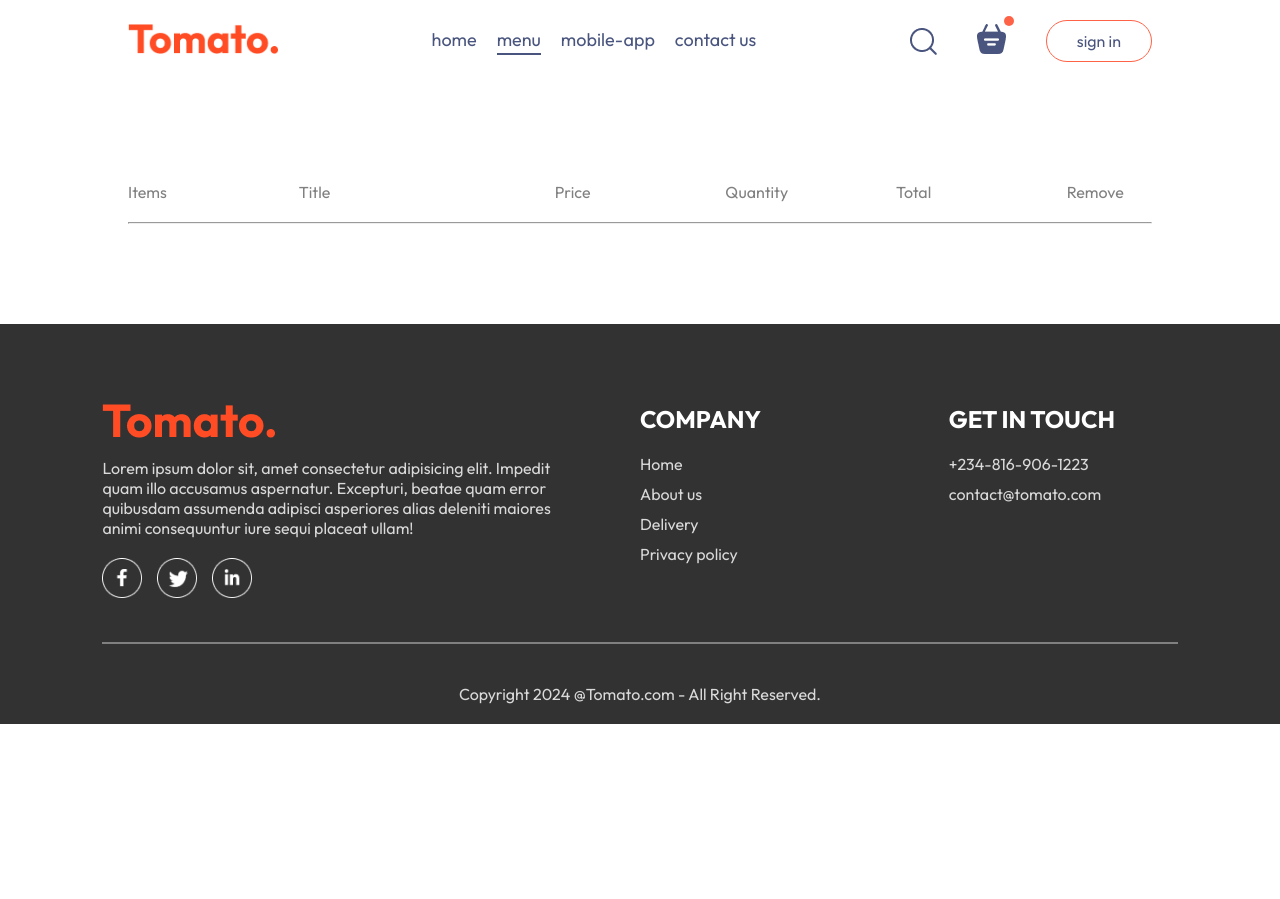
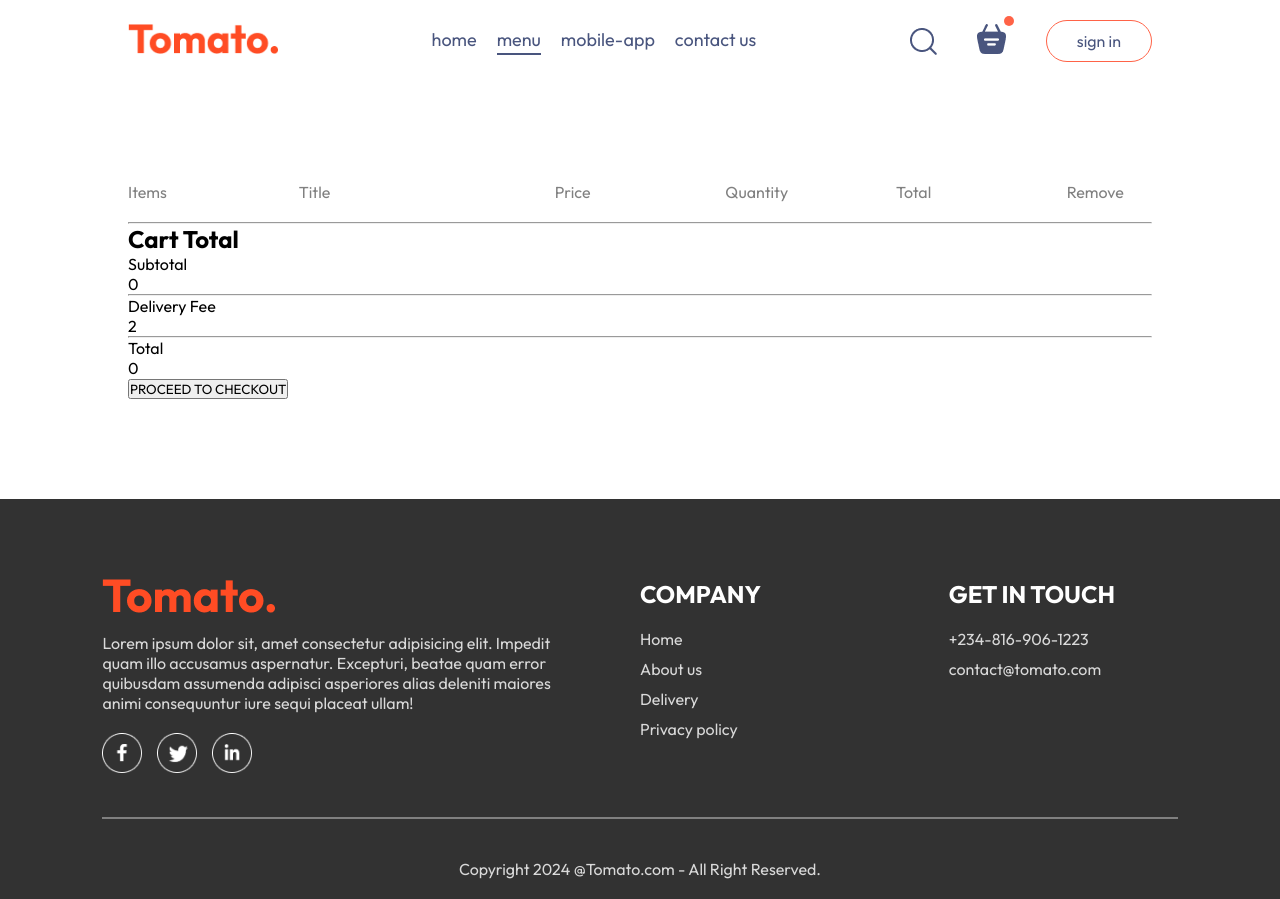
Before and after one commit to shegsemmanuel/Food-Del, a React (Vite) app: page /cart in a window 1280 px wide. Before the commit the page ends 800 px from the top, so only its background shows below. Built offline with nearby package versions, Linux system fonts and the light colour scheme.

Commit message:
delivery fee & total price update

```diff
--- a/src/pages/card/cart.css
+++ b/src/pages/card/cart.css
@@ -15,3 +15,6 @@
 .cart-items-item img{
     width: 50px;
 }
+.cart-items-item .cross{
+    cursor: pointer;
+}
--- a/src/pages/card/cart.jsx
+++ b/src/pages/card/cart.jsx
@@ -4,7 +4,7 @@
 import { useContext } from 'react';
 
 const Cart = () => {
-  const { cartItems } = useContext(StoreContext);
+  const { cartItems, removeFromCart } = useContext(StoreContext);
 
   // Filter food_list to get only the items that are in the cart
   const itemsInCart = food_list.filter(item => cartItems[item._id]);
@@ -29,11 +29,33 @@
               <p> {item.name} </p>
               <p> ${item.price} </p>
               <p>{cartItems[item._id]}</p>
-              <p>{item.price*cartItems[item._id]}</p>
-              <p>x</p>
+              <p>${item.price*cartItems[item._id]}</p>
+              <p onClick={()=>removeFromCart(item._id)} className='cross'>x</p>
             </div>
           );
         })}
+      </div>
+      <div className="cart-bottom">
+          <div className="cart-total">
+              <h2>Cart Total</h2>
+              <div>
+                  <div className="cart-total-details">
+                    <p>Subtotal</p>
+                    <p>{0}</p>
+                  </div>
+                  <hr />
+                  <div className="cart-total-details">
+                    <p>Delivery Fee</p>
+                    <p>{2}</p>
+                  </div>
+                  <hr />
+                  <div className="cart-total-details">
+                    <p>Total</p>
+                    <p>{0}</p>
+                  </div>
+              </div>
+              <button>PROCEED TO CHECKOUT</button>
+          </div>
       </div>
     </div>
   );
```
